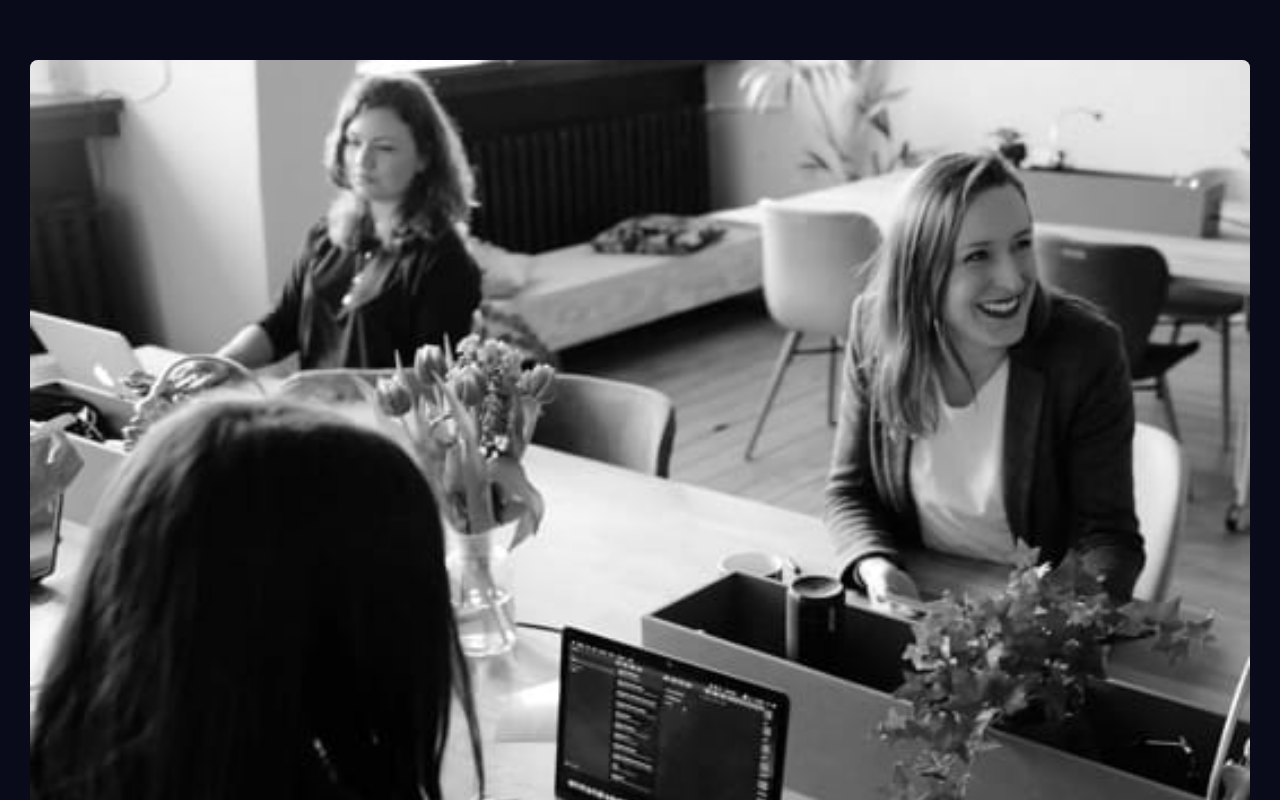
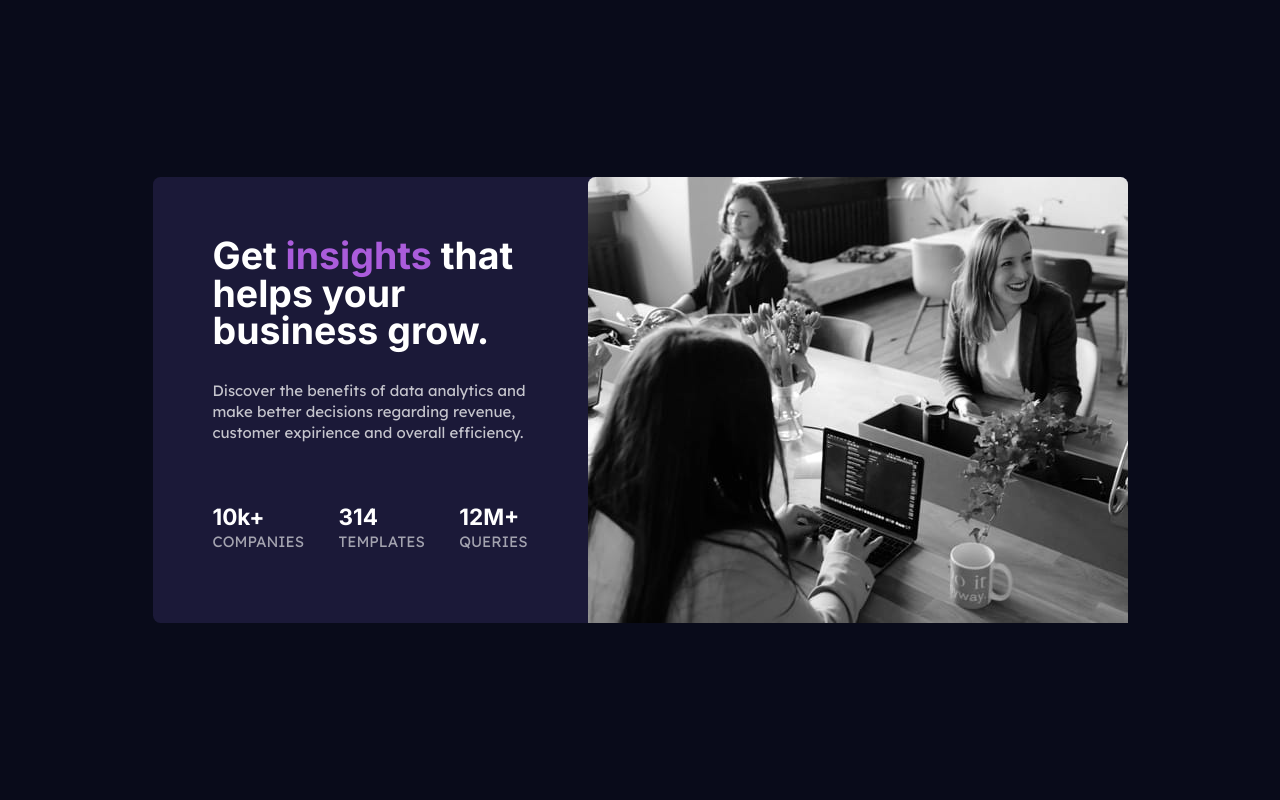
Before and after one commit to rnrnshn/business-insights-ui, a React (Create React App) app: page / in a window 1280 px wide. Shown: the top 800 px of the page. Built offline with nearby package versions, Linux system fonts and the light colour scheme.

Commit message:
STYLE: add desktop styles

```diff
--- a/src/index.css
+++ b/src/index.css
@@ -91,5 +91,44 @@ img, .card {
 .stats p {
   color: var(--stt-white);
   line-height: 1.6;
-  margin-bottom: 1.5rem;
+  /* margin-bottom: 1.5rem; */
 }
+
+@media (min-width: 600px) {
+
+  .container {
+    width: 100vw;
+    height: 100vh;
+    padding: unset;
+    display: grid;
+    place-items: center;
+  }
+
+  .card {
+    width: 65em;
+    display: flex;
+  }
+
+  .card-image {
+    order: 1;
+  }
+
+  .card-stats {
+    padding: 4rem;
+    text-align: unset;
+  }
+
+  .stats-title {
+    font-size: 2.5rem;
+    margin-bottom: 2rem;
+  }
+
+  .stats-c-stats {
+    display: flex;
+    justify-content: space-between;
+  }
+
+  .stats-description {
+    margin-bottom: 4rem;
+  }
+}
```
